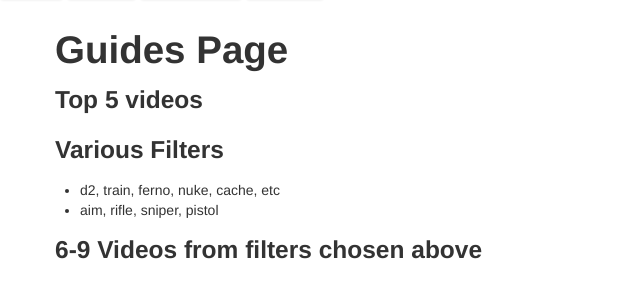
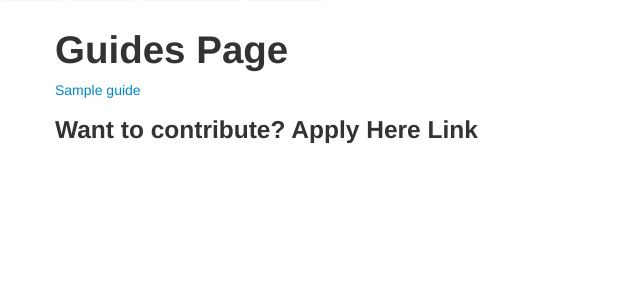
Before and after one commit to frsilent/gameguides, a Django app: page /guides/ in a window 1280 px wide. Shown: the part 95-395 px from the top of the page, without its empty margins (0-640 px from the left). Run offline with Django 3.2, Linux system fonts and the light colour scheme; tables that the repository leaves empty hold one stand-in row (values such as "Sample post").

Commit message:
Added listview & detailview to guides as well

```diff
--- a/game_guides/guides/models.py
+++ b/game_guides/guides/models.py
@@ -10,7 +10,7 @@ class Guide(models.Model):
 
     name = models.CharField(max_length=128, default='', null=True, blank=True)
     description = models.CharField(max_length=2048)
-    video = EmbedVideoField()
+    video = EmbedVideoField(blank=True) # Need to make this not required
 
     contributor = models.ForeignKey('contributors.Contributor')
     category = models.ForeignKey('categories.Category')
--- a/game_guides/guides/urls.py
+++ b/game_guides/guides/urls.py
@@ -1,7 +1,7 @@
 from django.conf.urls import patterns, url
-# from guides.views import GuideListView
+from guides.views import GuideListView, GuideDetailView
 
-urlpatterns = patterns('guides.views',
-    url(r'^$', 'guides', name='guides-listing'),
-    # url(r'^$', GuideListView.as_view(), name='guide-list'),
+urlpatterns = patterns('guide.views',
+    url(r'^$', GuideListView.as_view(), name='guide-list'),
+    url(r'^(?P<slug>[-_\w]+)/$', GuideDetailView.as_view(), name='guide-detail'),
 )
--- a/game_guides/guides/views.py
+++ b/game_guides/guides/views.py
@@ -1,29 +1,37 @@
 from django.http import HttpResponseRedirect
 from django.shortcuts import render_to_response
 from django.template import RequestContext
+from django.views.generic.list import ListView
+from django.views.generic.detail import DetailView
 from django.utils import timezone
 
-# from guides.models import Guide
-# from django.views.generic.list import ListView
+from models import Guide
 
 
+class GuideListView(ListView):
+    model = Guide
+
+    def get_context_data(self, **kwargs):
+        context = super(GuideListView, self).get_context_data(**kwargs)
+        context['now'] = timezone.now()
+        return context
 
 
-# class GuideListView(ListView):                                                    # Class based view for listing
-#     model = Guide
+class GuideDetailView(DetailView):
+    model = Guide
+    slug_field = 'id'
 
-#     def get_context_data(self, **kwargs):
-#         context = super(GuideListView, self).get_context_data(**kwargs)
-#         context['now'] = timezone.now()
-#         return context
+    def get_context_data(self, **kwargs):
+        context = super(GuideDetailView, self).get_context_data(**kwargs)
+        context['now'] = timezone.now()
+        return context
 
 
-
-def guides(request):
-    # top5 = Guide.objects.all()[:5]
-    # print top5
-    return render_to_response(
-        'guides/index.html',
-        locals(),
-        context_instance=RequestContext(request)
-    )
+# def guides(request):
+#     # top5 = Guide.objects.all()[:5]
+#     # print top5
+#     return render_to_response(
+#         'guides/index.html',
+#         locals(),
+#         context_instance=RequestContext(request)
+#     )
--- a/game_guides/templates/base.html
+++ b/game_guides/templates/base.html
@@ -52,7 +52,7 @@
     </div>
     <div class="navbar">
       <a class="btn" href="{% url 'index' %}">Home</a>
-      <a class="btn" href="{% url 'guides-listing' %}">Videos</a>
+      <a class="btn" href="{% url 'guide-list' %}">Videos</a>
       <a class="btn" href="{% url 'contributor-list' %}">Contributors</a>
       <a class="btn" href="{% url 'lesson-booking' %}">Lessons</a>
     </div>
--- a/game_guides/templates/contributors/contributor_list.html
+++ b/game_guides/templates/contributors/contributor_list.html
@@ -8,7 +8,11 @@
     <span><a href="{% url 'contributor-detail' player.id%}" >{{ player.account.user }}</a></span>
     <img class="player-image" src="{{ MEDIA_URL }}{{ player.account.picture }}" height="50px" width="50px"></img>
     <div class="player-guides">
-      {% for guide in player.get_guides.all %} {{ guide.name }} {% endfor %}
+      {% for guide in player.get_guides.all %}
+        <div class="guide_thumbnail">
+          <span>{{ guide.name }}</span>
+        </div>
+      {% endfor %}
     </div>
   </div>
   {% endfor %}
--- /dev/null
+++ b/game_guides/templates/guides/guide_list.html
@@ -0,0 +1,26 @@
+{% extends 'base.html' %}
+<div class="container">
+  <h1>{% block page_title %}Guides Page{% endblock page_title %}</h1>
+  {% block content %}
+  {% for guide in object_list %}
+  <div class="guide-bar">
+    <span><a href="{% url 'guide-detail' guide.id%}" >{{ guide.name }}</a></span>
+  </div>
+  {% endfor %}
+  <h3>Want to contribute? Apply Here Link</h3>
+  {% endblock content %}
+</div>
+
+{% comment %}
+TODO: Eventually replace the costly get_guides_all with some kind of pagination.
+      Endless Pagination example below:
+
+        {% load endless %}
+
+        {% paginate entries %}
+        {% for entry in entries %}
+            {# your code to show the entry #}
+        {% endfor %}
+        {% show_pages %}
+
+{% endcomment %}
```
Also changed, not shown: game_guides/fixtures/initial_data.json (added, +1 -0 lines), game_guides/fixtures/no_initial_data.json (deleted, +0 -1 lines), game_guides/templates/guides/guide_detail.html (added, +7 -0 lines).
